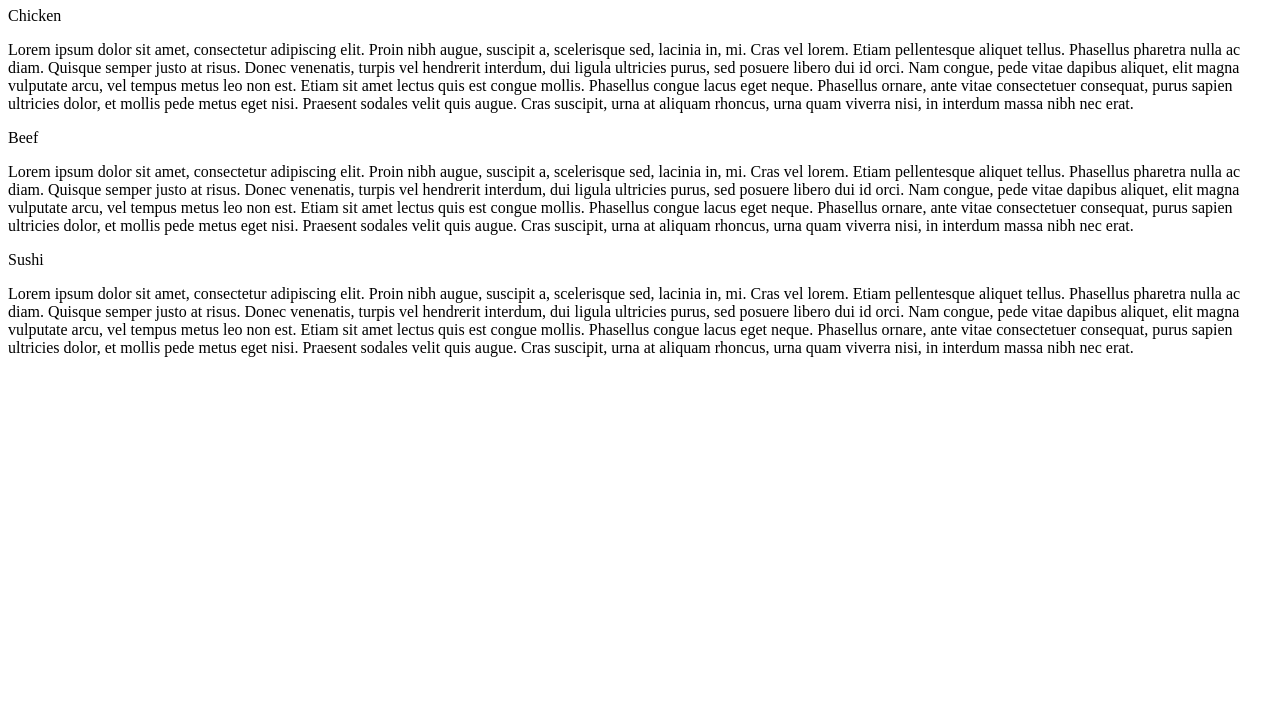
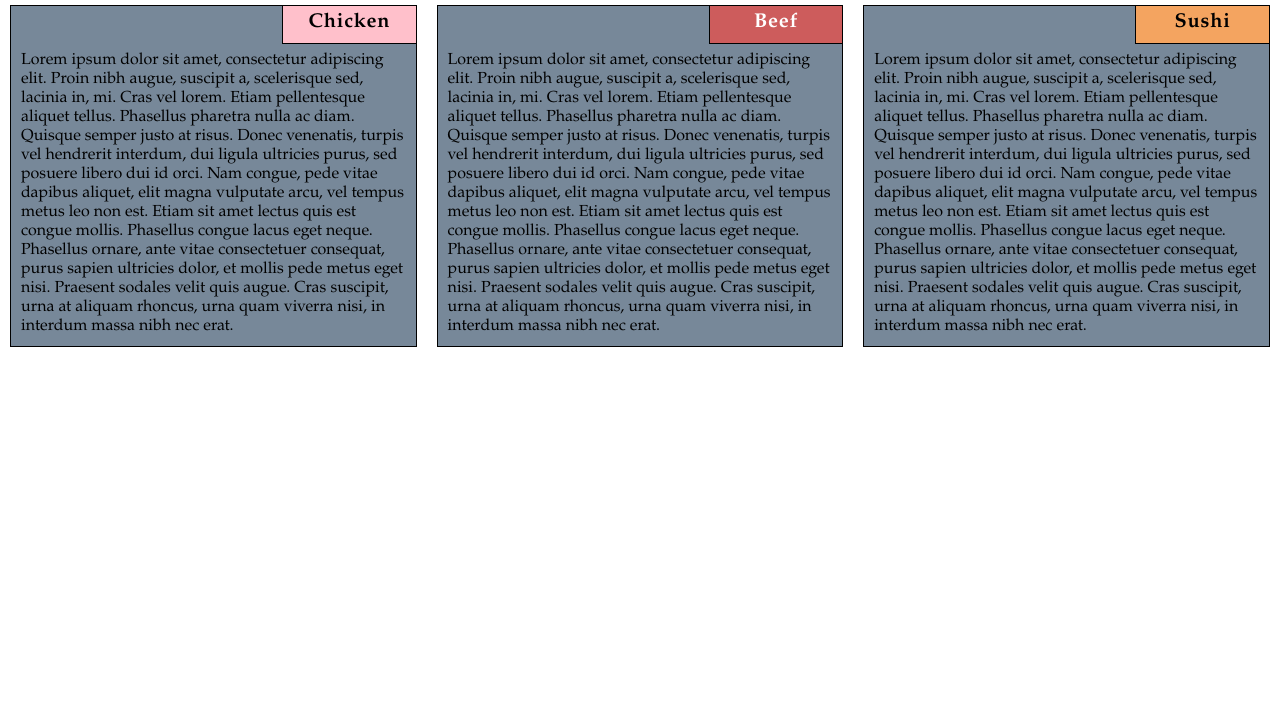
Before and after one commit to xD3Lx/javascript4, a website: page assignment2/index.html in a window 1280 px wide. Shown: the part 73-800 px from the top of the page. Drawn offline with Linux system fonts and the light colour scheme.

Commit message:
Update index.html

```diff
--- a/assignment2/index.html
+++ b/assignment2/index.html
@@ -3,7 +3,7 @@
 <head>
     <meta charset="UTF-8">
     <title>Assignment 2</title>
-    <link rel="stylesheet" type="text/css" href="style.css">
+    <link rel="stylesheet" type="text/css" href="css/main.css">
 </head>
 <body>
     <h1 class="main-title">Our menu</h1>
```
